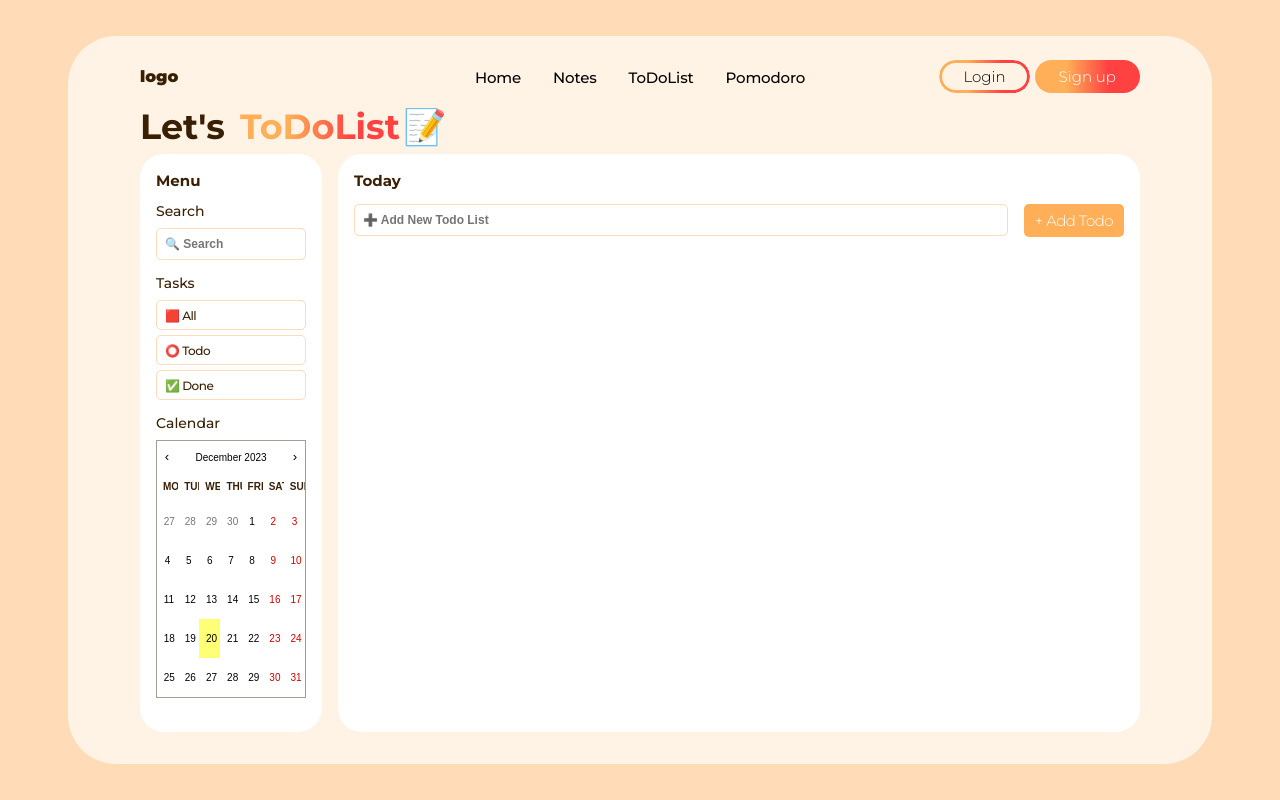
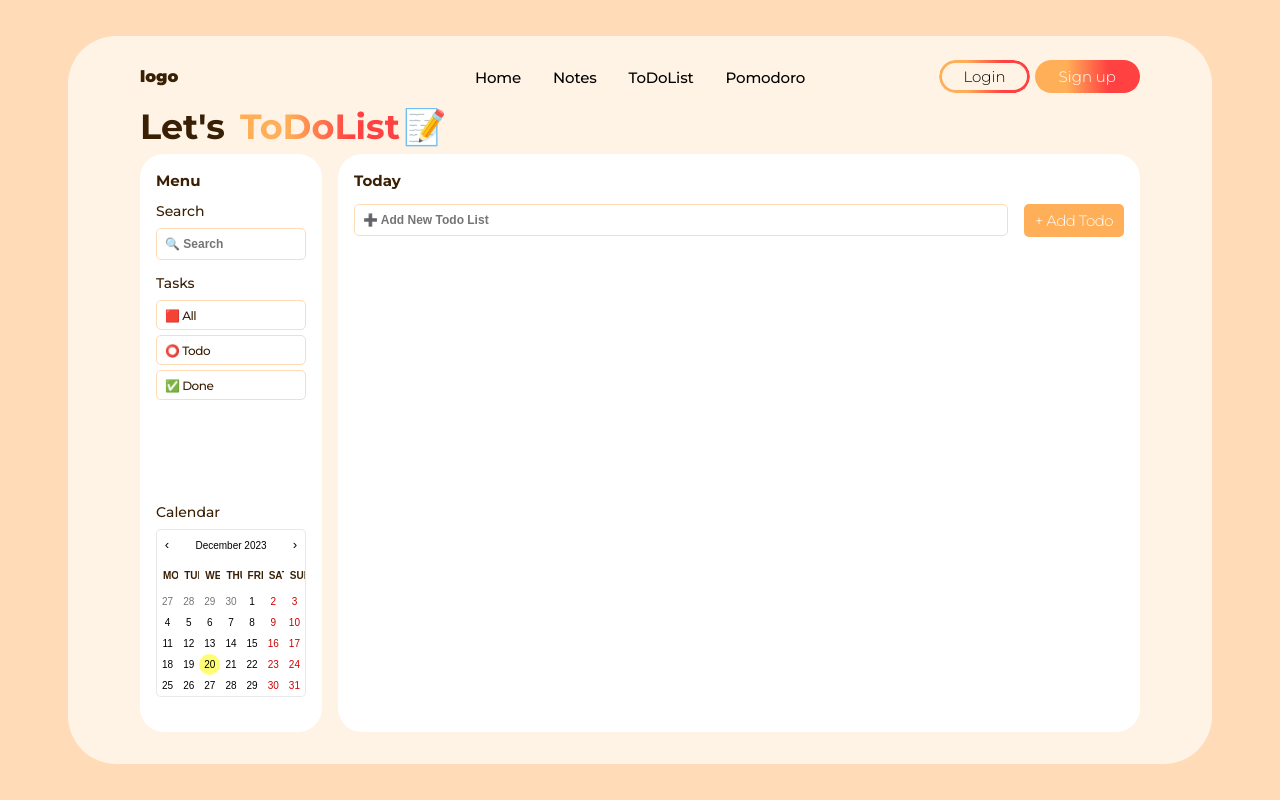
Before and after one commit to sooozi/study-app_ver.01, a React (Create React App) app: page /ToDoList in a window 1280 px wide. Built offline with nearby package versions, Linux system fonts and the light colour scheme.

Commit message:
231224_스터디앱_투두리스트 달력 커스텀

```diff
--- a/src/components/TodoCalendar.js
+++ b/src/components/TodoCalendar.js
@@ -3,7 +3,19 @@ import Calendar from 'react-calendar';
 import 'react-calendar/dist/Calendar.css';
 import styled from "styled-components";
 
+const CalendarWrap = styled.div`
+    .react-calendar {
+        border: 1px solid #d5d5d58c;
+        border-radius: 5px;
+        overflow: hidden;
+    }
+`;
+
 const StyleCalendar = styled(Calendar)`
+    .react-calendar__navigation button:enabled:hover, .react-calendar__navigation button:enabled:focus,
+    .react-calendar__tile:enabled:hover, .react-calendar__tile:enabled:focus {
+        background-color: rgba(255, 243, 229, 0.5);
+    }
     .react-calendar__navigation__label__labelText {
         font-size: 10px;
     }
@@ -22,20 +34,27 @@ const StyleCalendar = styled(Calendar)`
     .react-calendar__navigation__next2-button {
         display: none;
     }
+    .react-calendar__tile {
+        padding: 1px;
+    }
+    .react-calendar__tile--now {
+        background: #fffd76;
+        border-radius: 50%;
+    }
 `;
 
 function TodoCalendar() {
     const [value, onChange] = useState(new Date()); //초기값은 현재 날짜
 
     return (
-        <div>
+        <CalendarWrap>
             <StyleCalendar locale="en">
                 <Calendar
                     onChange={onChange}
                     value={value}
                 />
             </StyleCalendar>
-        </div>
+        </CalendarWrap>
     );
 }
 
```
